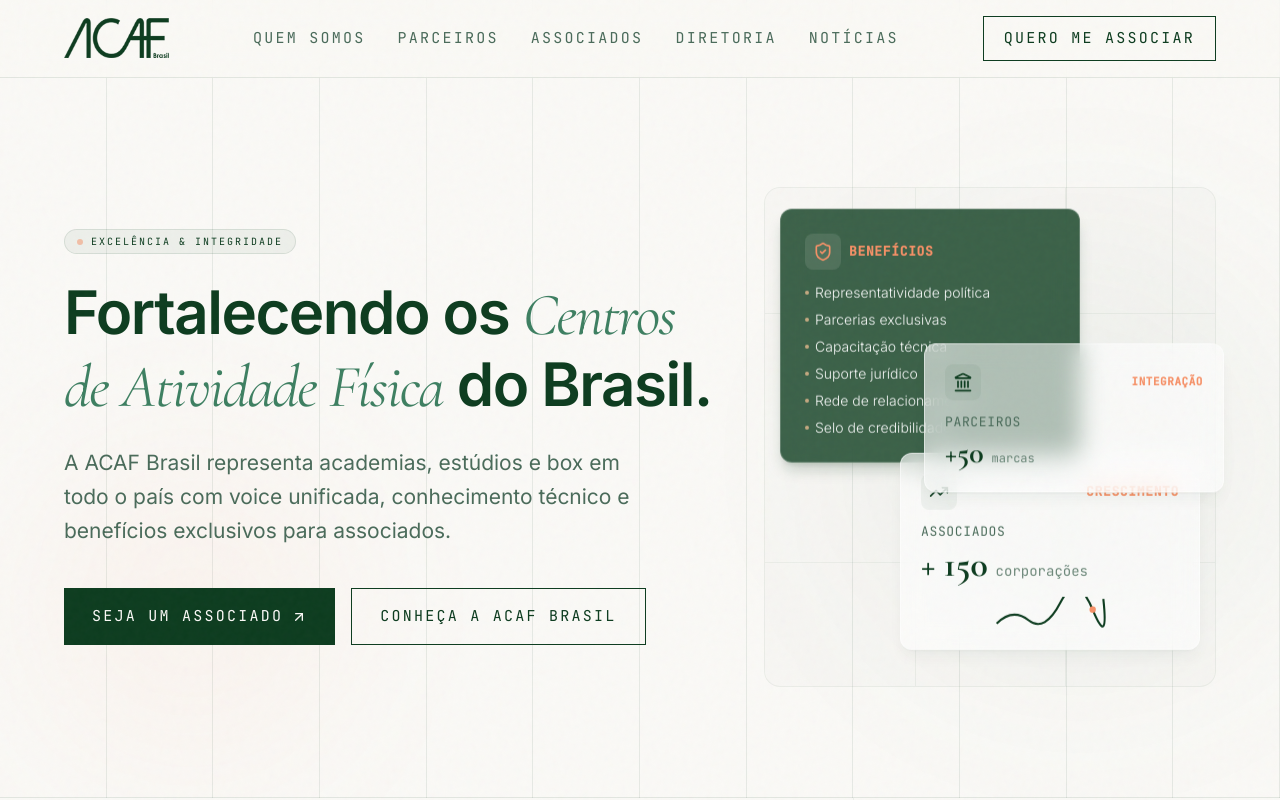
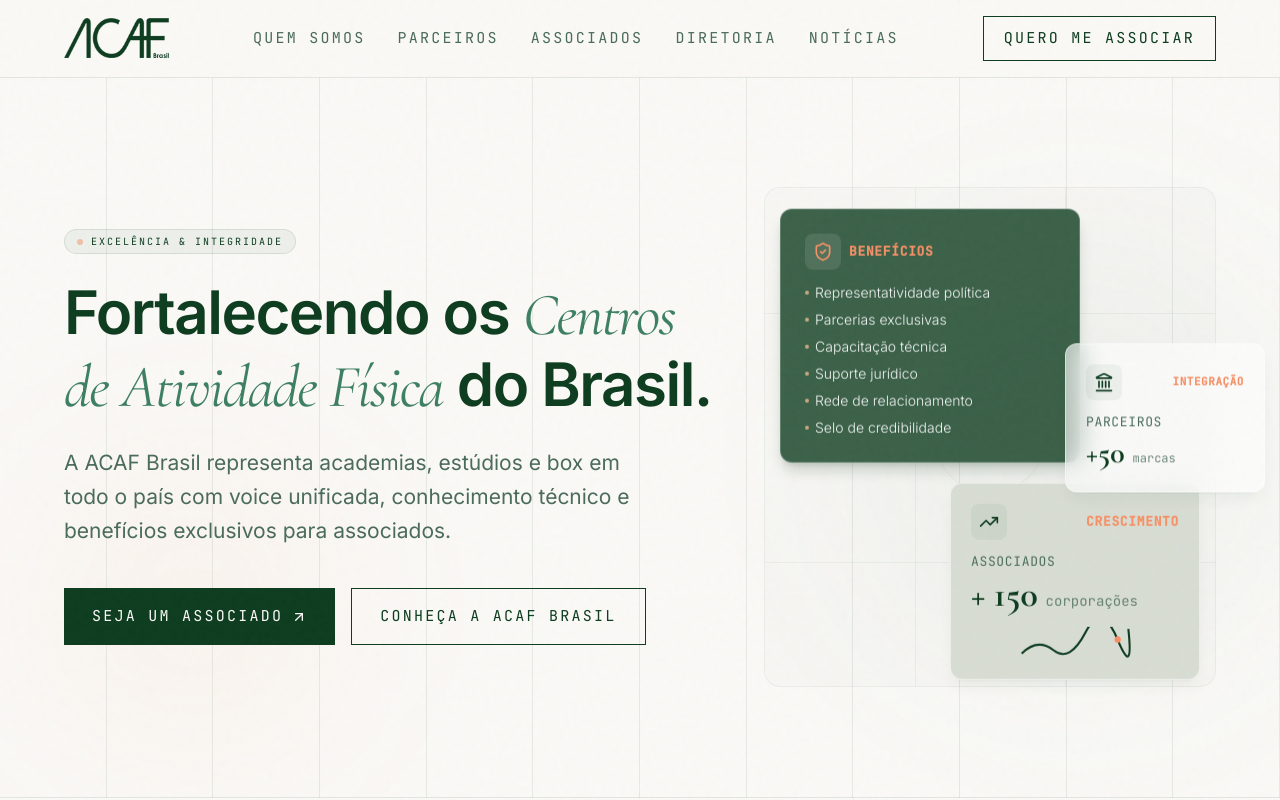
Before and after one commit to cmoro-rayanne/acafbrasil, a React (Vite) app: page / in a window 1280 px wide. Shown: the top 800 px of the page. Built offline with nearby package versions, Linux system fonts and the light colour scheme.

Commit message:
style: adjust partners and associates cards positioning, widths, and background in Hero

```diff
--- a/src/features/landing/components/Hero.tsx
+++ b/src/features/landing/components/Hero.tsx
@@ -123,7 +123,7 @@
           {/* Floating Card 2: Associados (Bottom-Right) */}
           <div
             onMouseMove={handleMouseMove}
-            className="!absolute bottom-8 right-4 bg-white/60 backdrop-blur-md border border-white/50 p-5 rounded-xl shadow-lg shadow-acaf-forest/5 w-[300px] animate-float-slow flashlight-card group cursor-default"
+            className="!absolute bottom-[2px] right-4 bg-[#D5DBD1]/90 backdrop-blur-md border border-white/50 p-5 rounded-xl shadow-lg shadow-acaf-forest/5 w-[250px] animate-float-slow flashlight-card group cursor-default"
           >
             <div className="flex items-center justify-between mb-3">
               <div className="p-2 bg-acaf-forest/5 rounded-lg text-acaf-forest">
@@ -158,7 +158,7 @@
           {/* Floating Card 3: Parceiros (Center-Right) */}
           <div
             onMouseMove={handleMouseMove}
-            className="!absolute top-1/3 -right-2 bg-white/60 backdrop-blur-md border border-white/50 p-5 rounded-xl shadow-lg shadow-acaf-forest/5 w-[300px] animate-float-delayed flashlight-card group cursor-default"
+            className="!absolute top-1/3 left-[301px] bg-white/60 backdrop-blur-md border border-white/50 p-5 rounded-xl shadow-lg shadow-acaf-forest/5 w-[200px] animate-float-delayed flashlight-card group cursor-default"
           >
             <div className="flex items-center justify-between mb-3">
               <div className="p-2 bg-acaf-forest/5 rounded-lg text-[#0D3C1F]">
```
